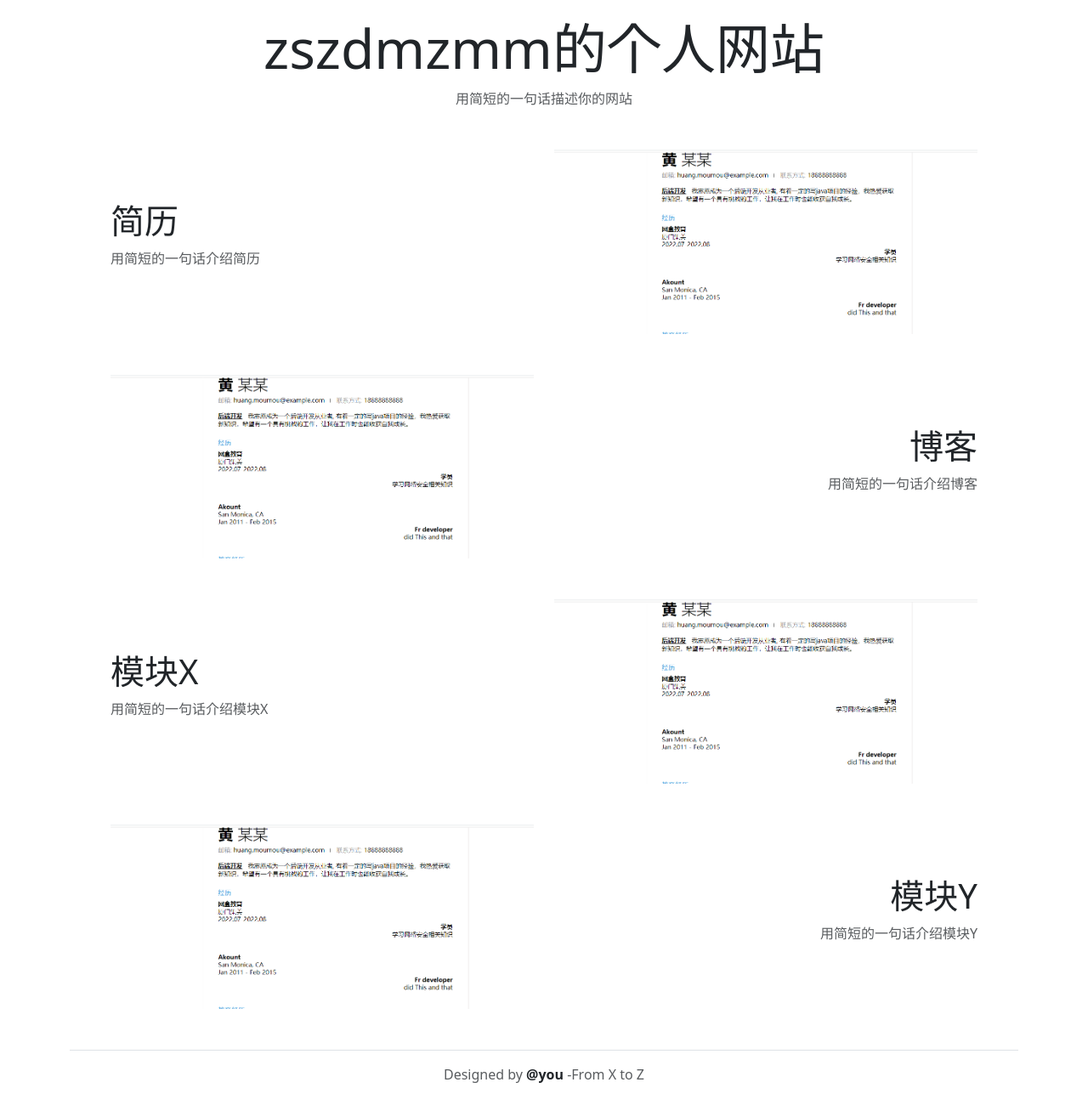
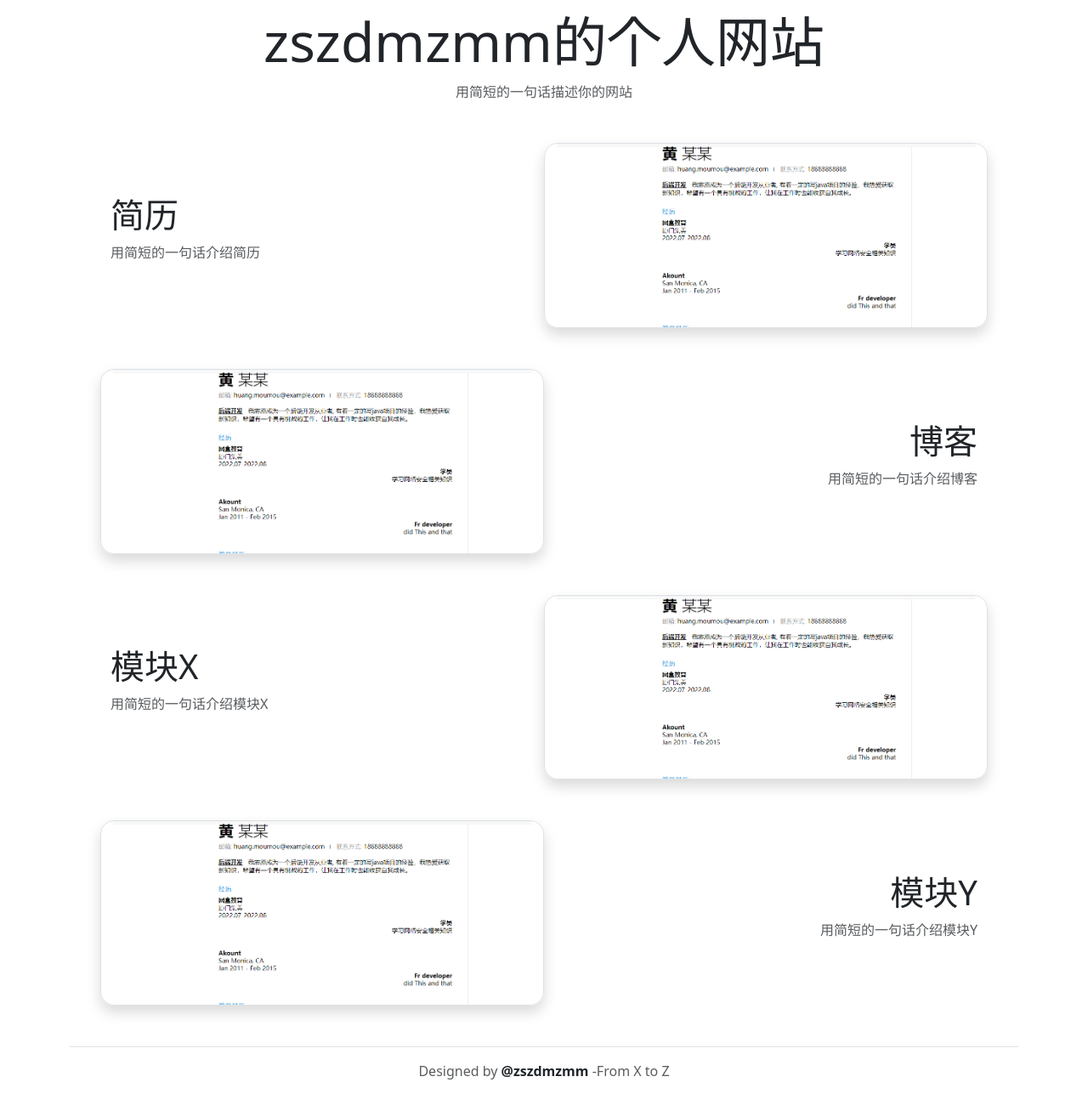
Before and after one commit to zszdmzmm1/zszdmzmm-web, a plain HTML site: page day0725/index.html in a window 1280 px wide. Shown: the part 93-1393 px from the top of the page at 85% size. Drawn offline with nearby package versions, Linux system fonts and the light colour scheme; files whose address does not match are found by name.

Commit message:
bootstrap写个人网页 修改

```diff
--- a/day0725/index.html
+++ b/day0725/index.html
@@ -6,14 +6,18 @@
           content="width=device-width, user-scalable=no, initial-scale=1.0, maximum-scale=1.0, minimum-scale=1.0">
     <meta http-equiv="X-UA-Compatible" content="ie=edge">
     <title>zszdmzmm的个人网站</title>
+    <style>
+        *{
+        }
+    </style>
     <link rel="stylesheet" href="../day0724/node_modules/bootstrap/dist/css/bootstrap.min.css">
     <link rel="stylesheet" href="../day0724/node_modules/bootstrap-icons/font/bootstrap-icons.min.css">
 </head>
 <body>
-    <div class="container py-2">
+    <div class="container pb-2">
         <header class="mb-5">
             <!--            导航栏-->
-            <nav class="navbar navbar-expand-sm bg-body-tertiary mb-5">
+            <nav class="navbar navbar-expand-sm bg-body-tertiary mb-5 shadow">
                 <div class="container-fluid">
                     <img src="./image/QQ图片20230720103937.jpg" alt="头像" height="40" class="navbar-brand">
                     <button class="navbar-toggler" type="button" data-bs-toggle="collapse"
@@ -40,33 +44,33 @@
                     <h1 class="text-md-start text-center">简历</h1>
                     <p class="text-body-secondary text-md-start text-center">用简短的一句话介绍简历</p>
                 </div>
-                <img src="./image/Snipaste_2023-07-25_10-54-27.png" alt="简历" class="col-12 col-md-6">
+                <img src="./image/Snipaste_2023-07-25_10-54-27.png" alt="简历" class="col-12 col-md-6 border rounded-4 shadow">
             </div>
             <div class="row mb-5 d-md-flex flex-row-reverse">
                 <div class="col-md-6 col-12 align-self-center">
                     <h1 class="text-md-end text-center">博客</h1>
                     <p class="text-body-secondary text-md-end text-center">用简短的一句话介绍博客</p>
                 </div>
-                <img src="./image/Snipaste_2023-07-25_10-54-27.png" alt="博客" class="col-12 col-md-6">
+                <img src="./image/Snipaste_2023-07-25_10-54-27.png" alt="博客" class="col-12 col-md-6 border rounded-4 shadow">
             </div>
             <div class="row mb-5">
                 <div class="col-md-6 col-12 align-self-center">
                     <h1 class="text-md-start text-center">模块X</h1>
                     <p class="text-body-secondary text-md-start text-center">用简短的一句话介绍模块X</p>
                 </div>
-                <img src="./image/Snipaste_2023-07-25_10-54-27.png" alt="模块X" class="col-12 col-md-6">
+                <img src="./image/Snipaste_2023-07-25_10-54-27.png" alt="模块X" class="col-12 col-md-6 border rounded-4 shadow">
             </div>
             <div class="row mb-5 d-md-flex flex-row-reverse">
                 <div class="col-md-6 col-12 align-self-center">
                     <h1 class="text-md-end text-center">模块Y</h1>
                     <p class="text-body-secondary text-md-end text-center">用简短的一句话介绍模块Y</p>
                 </div>
-                <img src="./image/Snipaste_2023-07-25_10-54-27.png" alt="模块Y" class="col-12 col-md-6">
+                <img src="./image/Snipaste_2023-07-25_10-54-27.png" alt="模块Y" class="col-12 col-md-6 border rounded-4 shadow">
             </div>
         </main>
         <footer class="mt-5 border-top text-center p-3">
             <p class="d-inline text-body-secondary">Designed by</p>
-            <p class="d-inline fw-bold">@you</p>
+            <p class="d-inline fw-bold">@zszdmzmm</p>
             <p class="d-inline text-body-secondary">-From X to Z</p>
         </footer>
     </div>
```
